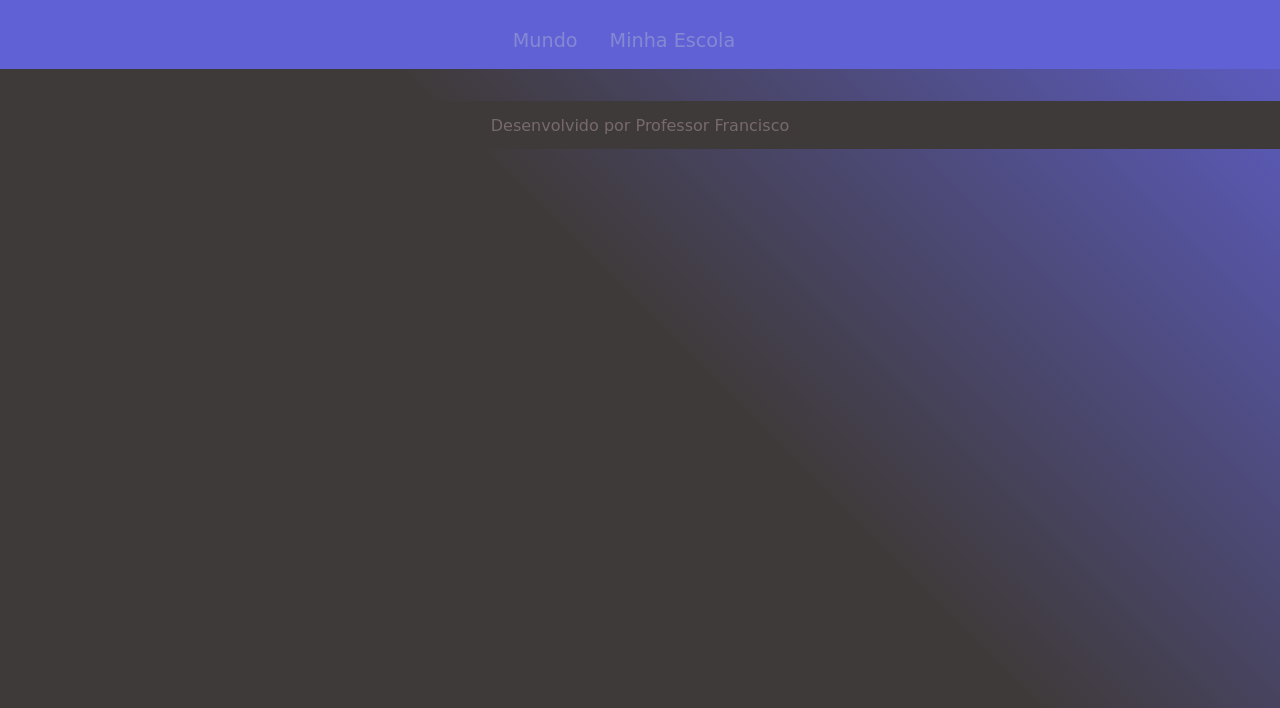
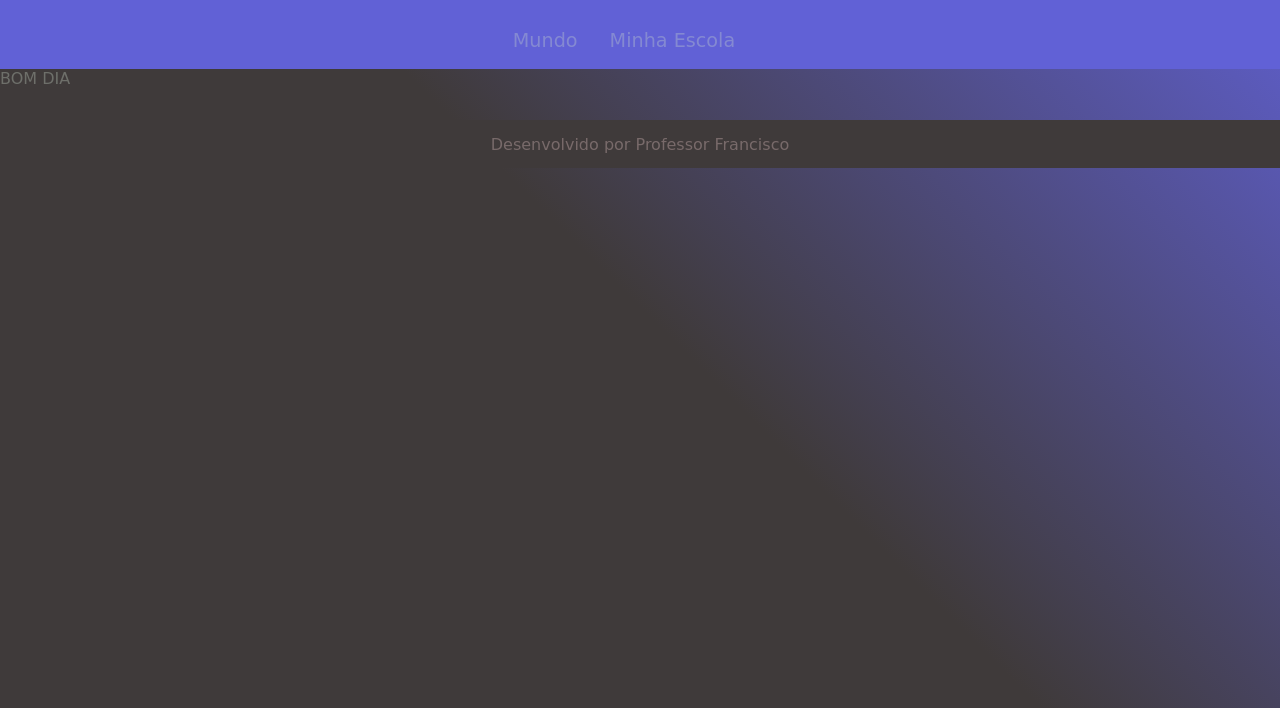
Before and after one commit to ProfessorFranciscoBiudes/Ciencia-de-dados, a plain HTML site: page index.html in a window 1280 px wide. Shown: the part 92-800 px from the top of the page. Drawn offline with Linux system fonts and the light colour scheme; no server answers; a web font is replaced by a local one.

Commit message:
ALteração x

```diff
--- a/index.html
+++ b/index.html
@@ -18,6 +18,7 @@
         <section id="graficos-container" class="graficos-container">
             <!--crie os graficos/texto aqui-->
         </section>
+        <section>BOM DIA</section>
     </main>
     <footer>
         <p>Desenvolvido por Professor Francisco</p>
```
